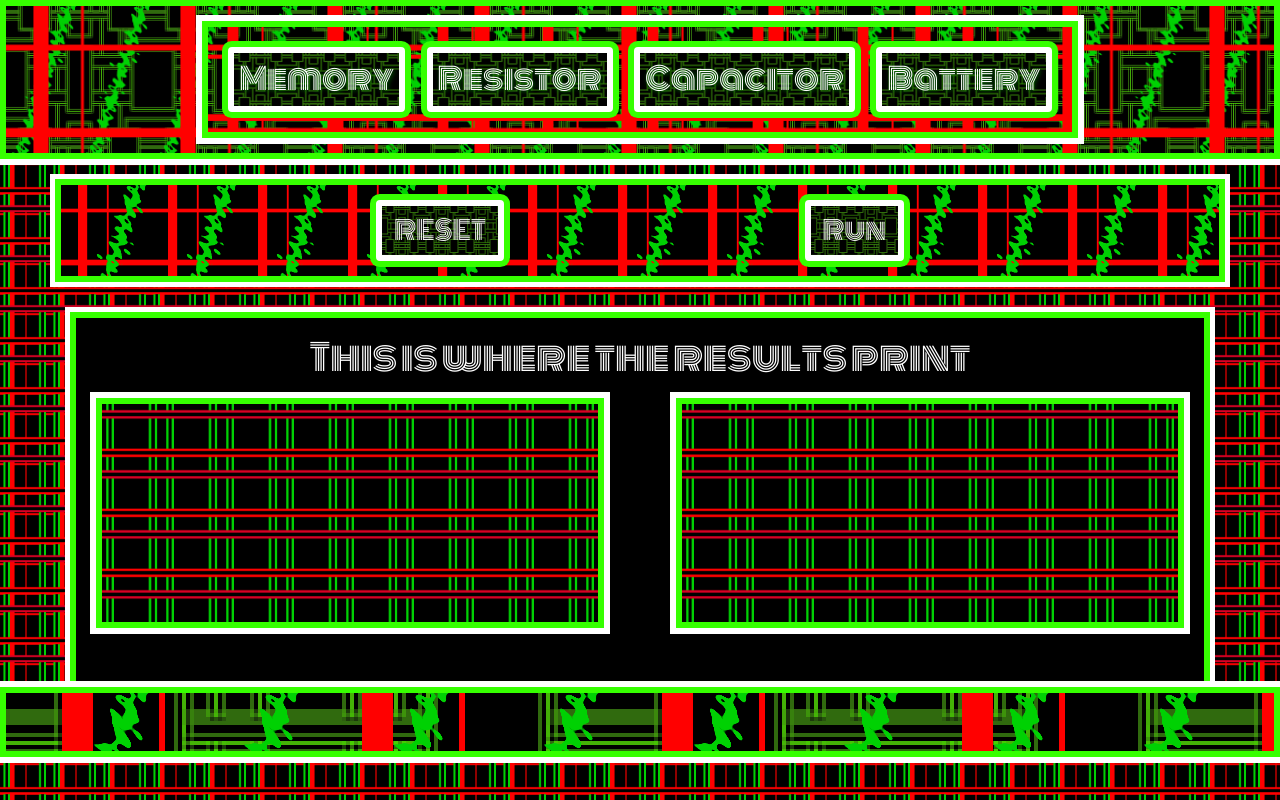
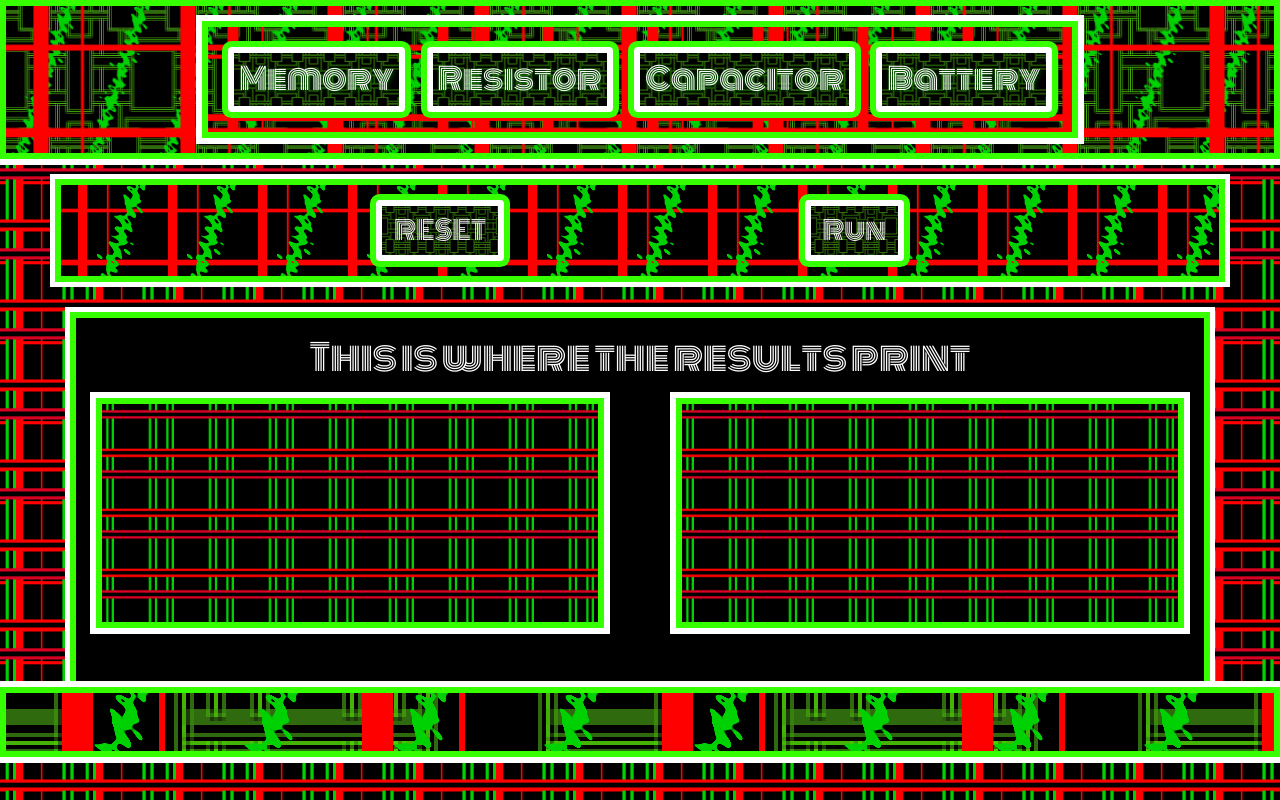
Before and after one commit to Husspm/RPMFNG, a PHP site: page / in a window 1280 px wide. Run offline with PHP 8.4, Linux system fonts and the light colour scheme; some libraries are stand-ins or nearby versions.

Commit message:
slight css changes

```diff
--- a/assets/style/style.css
+++ b/assets/style/style.css
@@ -1,7 +1,7 @@
 body {
 	background-image: url("../images/simpleblock2.png"), url("../images/redwave.png");
 	background-color: black;
-	background-size: 50px;
+	background-size: 80px;
 	font-family: "Monoton";
 }
 .arena {
```
